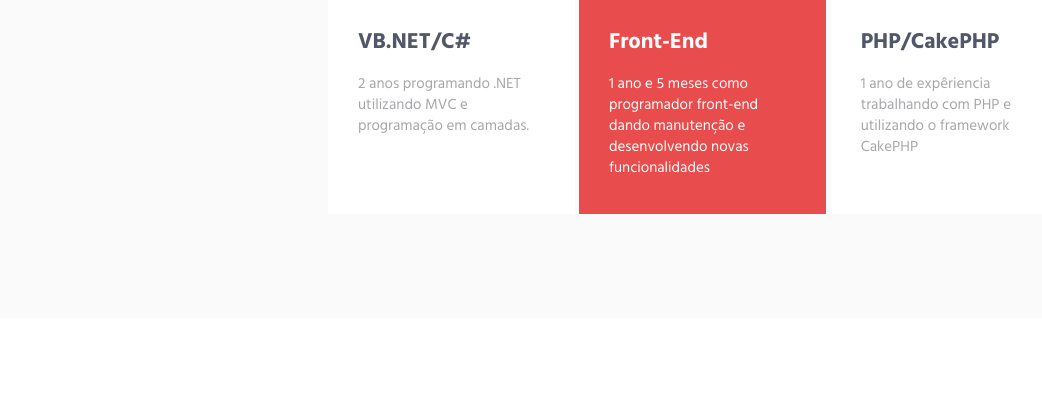
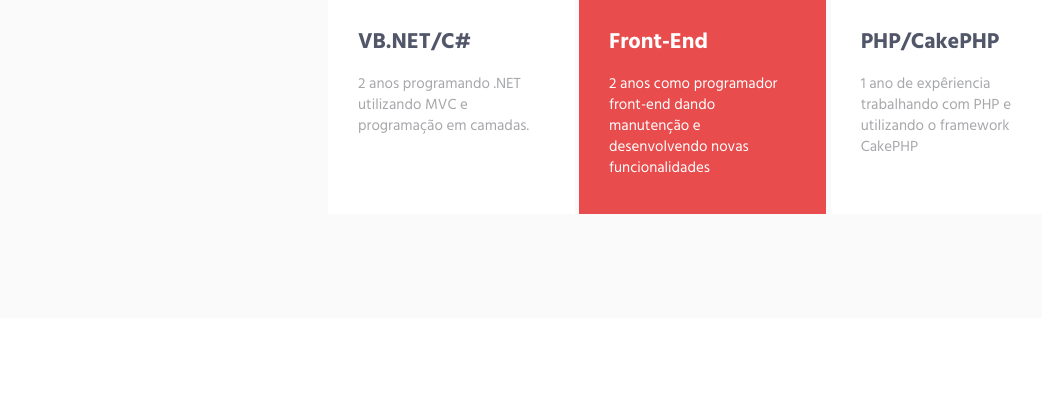
Before and after one commit to math-eusp/math-eusp.github.io, a plain HTML site: page index.html in a window 1280 px wide. Shown: the part 1531-1928 px from the top of the page, without its empty margins (132-1174 px from the left). Drawn offline with Linux system fonts and the light colour scheme.

Commit message:
more changes

```diff
--- a/index.html
+++ b/index.html
@@ -175,7 +175,7 @@
                   </div>
                   <div class="service-info">
                     <h3 class="color-white">Front-End</h3>
-                    <p class="color-white margin-b-5">1 ano e 5 meses como programador front-end dando manutenção e desenvolvendo novas funcionalidades</p>
+                    <p class="color-white margin-b-5">2 anos como programador front-end dando manutenção e desenvolvendo novas funcionalidades</p>
                   </div>
                 </div>
               </div>
```
